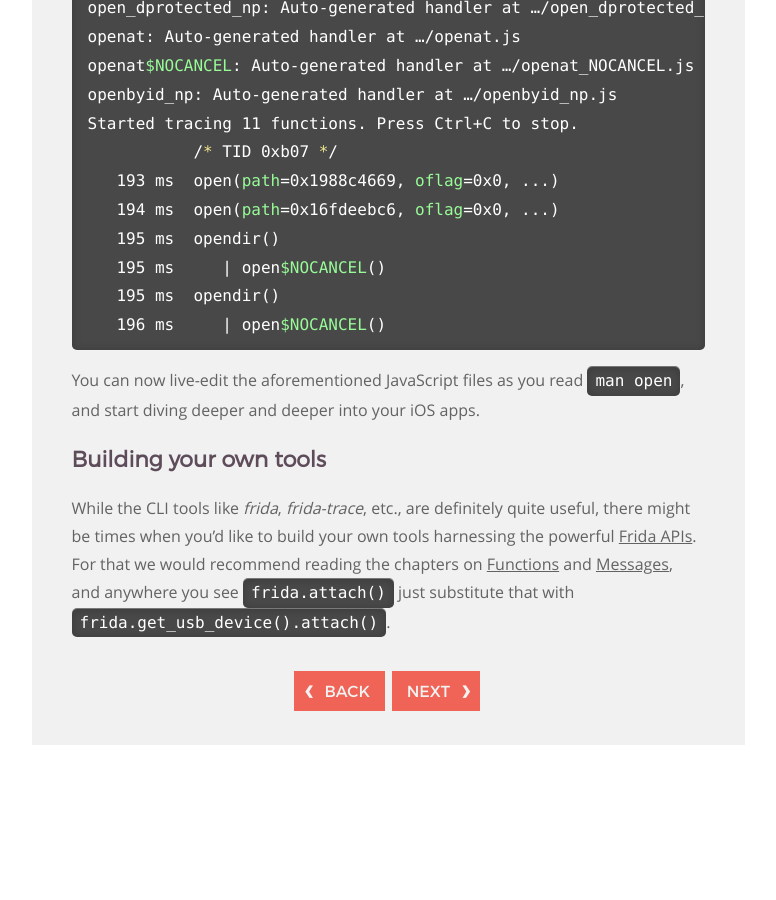
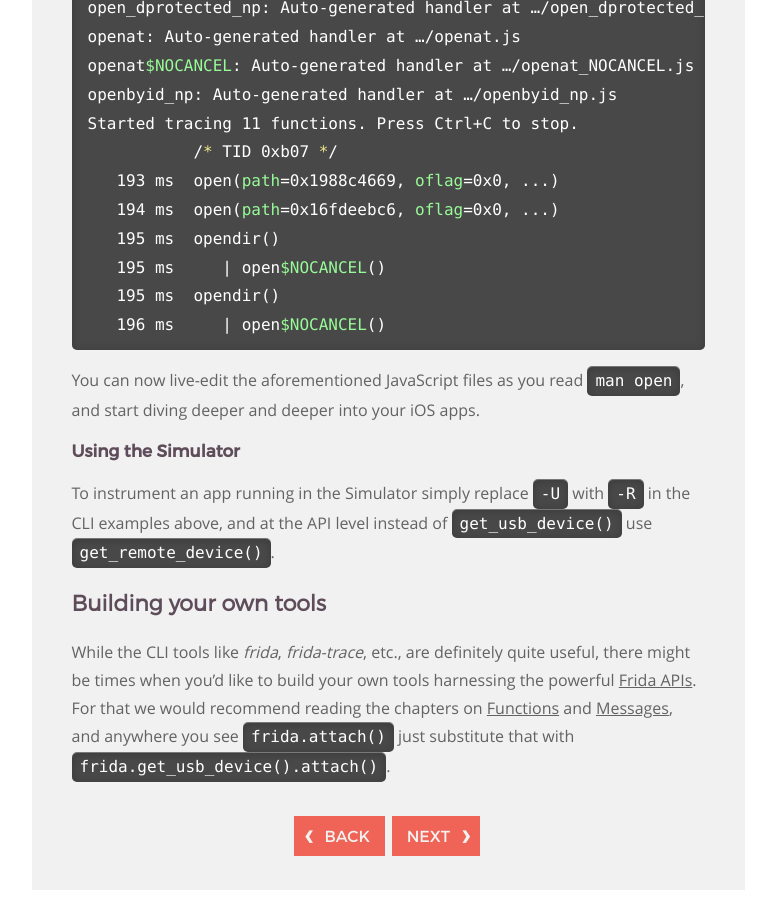
Before and after one commit to frida/frida-website, a Jekyll site: the page built from docs/ios.md, in a window 1280 px wide and 900 px high, scrolled down 4263 px. Shown: the whole window, without its empty margins (364-1140 px from the left). Built offline with Jekyll 4.4.1, drawn with Linux system fonts in a browser that asks for light colours; before the commit the page ends 5018 px from its top, so only the background shows below that.

Commit message:
Add note about instrumenting apps running in the iOS Simulator

```diff
--- a/docs/ios.md
+++ b/docs/ios.md
@@ -197,6 +197,12 @@ Started tracing 11 functions. Press Ctrl+C to stop.
 You can now live-edit the aforementioned JavaScript files as you read
 `man open`, and start diving deeper and deeper into your iOS apps.
 
+### Using the Simulator
+
+To instrument an app running in the Simulator simply replace `-U` with `-R`
+in the CLI examples above, and at the API level instead of `get_usb_device()`
+use `get_remote_device()`.
+
 ## Building your own tools
 
 While the CLI tools like *frida*, *frida-trace*, etc., are definitely
```
